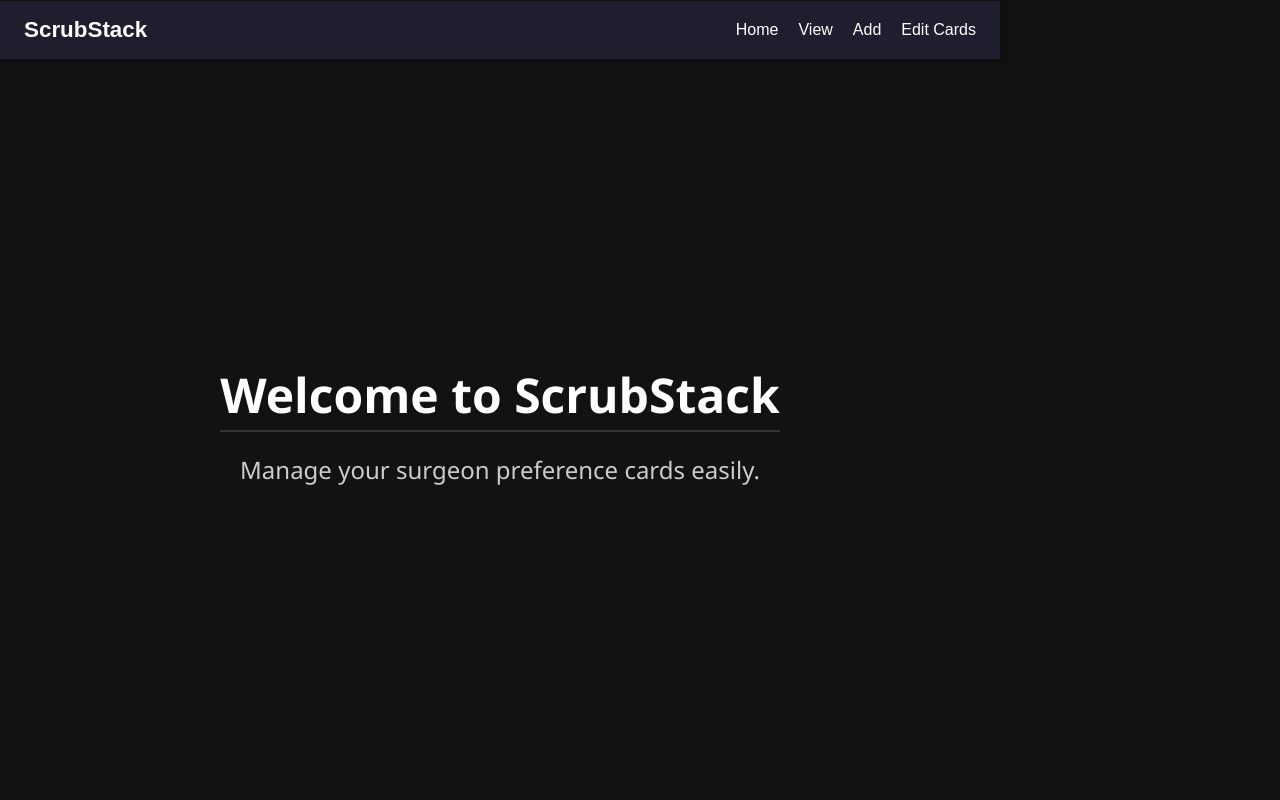
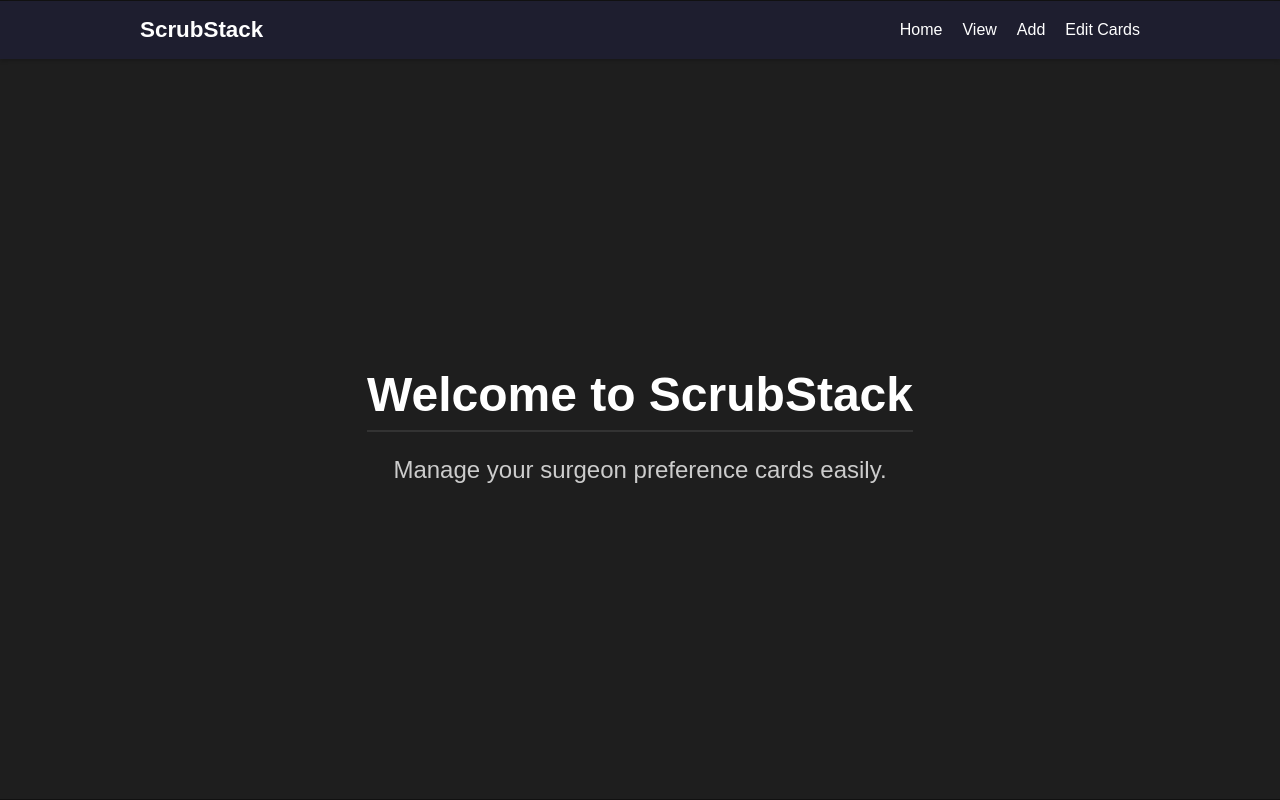
Before and after one commit to Fersill53/ScrubStacks, a React (Vite) app in the folder Client/: page / in a window 1280 px wide. Built offline with nearby package versions, Linux system fonts and the light colour scheme.

Commit message:
messed up all the pages

```diff
--- a/Client/src/components/ViewCardDetails.css
+++ b/Client/src/components/ViewCardDetails.css
@@ -1,11 +1,4 @@
-.fullPage {
-    max-width: 1000px;
-    margin: 0 auto;
-    padding: 2rem;
-    color: #e4e4e4;
-    background-color: #121212;
-    font-family: 'Segoe UI', 'Segoe UI', Tahoma, Geneva, Verdana, sans-serif;
-}
+
 
 h1 {
     font-size: 2rem;
```
